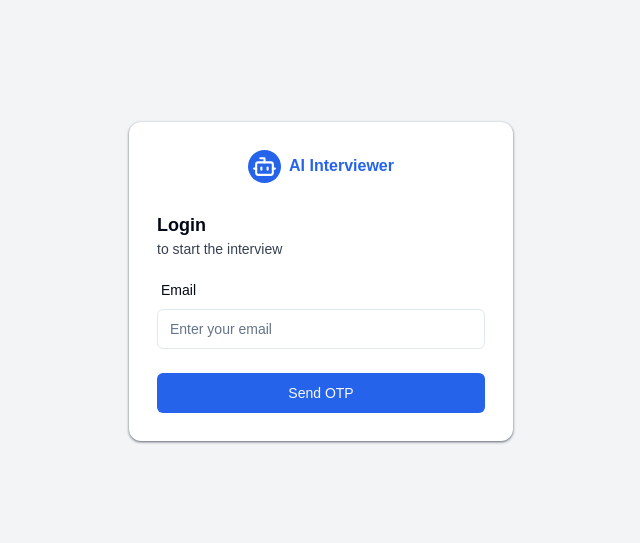
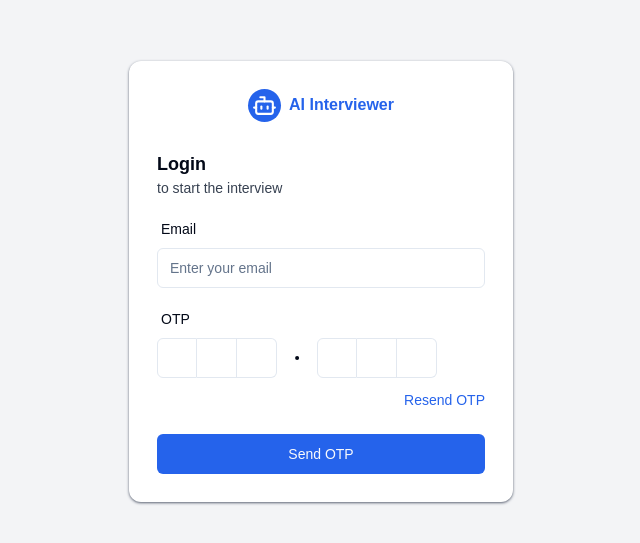
Before and after one commit to HimanshuS1nha/AI-Interviewer, a Next.js app: page /interview/1/login in a window 1280 px wide. Shown: the part 119-662 px from the top of the page, without its empty margins (319-959 px from the left). Built offline with nearby package versions, Linux system fonts and the light colour scheme.

Commit message:
Resend OTP functionality added for candidates

```diff
--- a/src/app/interview/[interviewId]/login/page.tsx
+++ b/src/app/interview/[interviewId]/login/page.tsx
@@ -138,15 +138,16 @@ const InterviewLogin = () => {
                 <p className="text-rose-600 text-sm">{errors.email.message}</p>
               )}
             </div>
-            {isOtpGenerated && (
+            {!isOtpGenerated && (
               <div className="flex flex-col gap-y-3">
-                <Label htmlFor="password" className="ml-1">
-                  Password
+                <Label htmlFor="otp" className="ml-1">
+                  OTP
                 </Label>
                 <InputOTP
                   maxLength={6}
                   value={getValues("otp")}
                   onChange={(value) => setValue("otp", value)}
+                  id="otp"
                 >
                   <InputOTPGroup>
                     <InputOTPSlot index={0} />
@@ -160,6 +161,19 @@ const InterviewLogin = () => {
                     <InputOTPSlot index={5} />
                   </InputOTPGroup>
                 </InputOTP>
+                <div className="flex justify-end">
+                  <p
+                    className={`text-sm hover:underline delay-100 transition-all cursor-pointer ${
+                      sendOtpPending || loginPending
+                        ? "pointer-events-none text-blue-300"
+                        : "text-primary"
+                    }`}
+                    onClick={() => handleSendOtp()}
+                  >
+                    {sendOtpPending ? "Please wait..." : "Resend OTP"}
+                  </p>
+                </div>
+
                 {errors.otp && (
                   <p className="text-rose-600 text-sm">{errors.otp.message}</p>
                 )}
```
